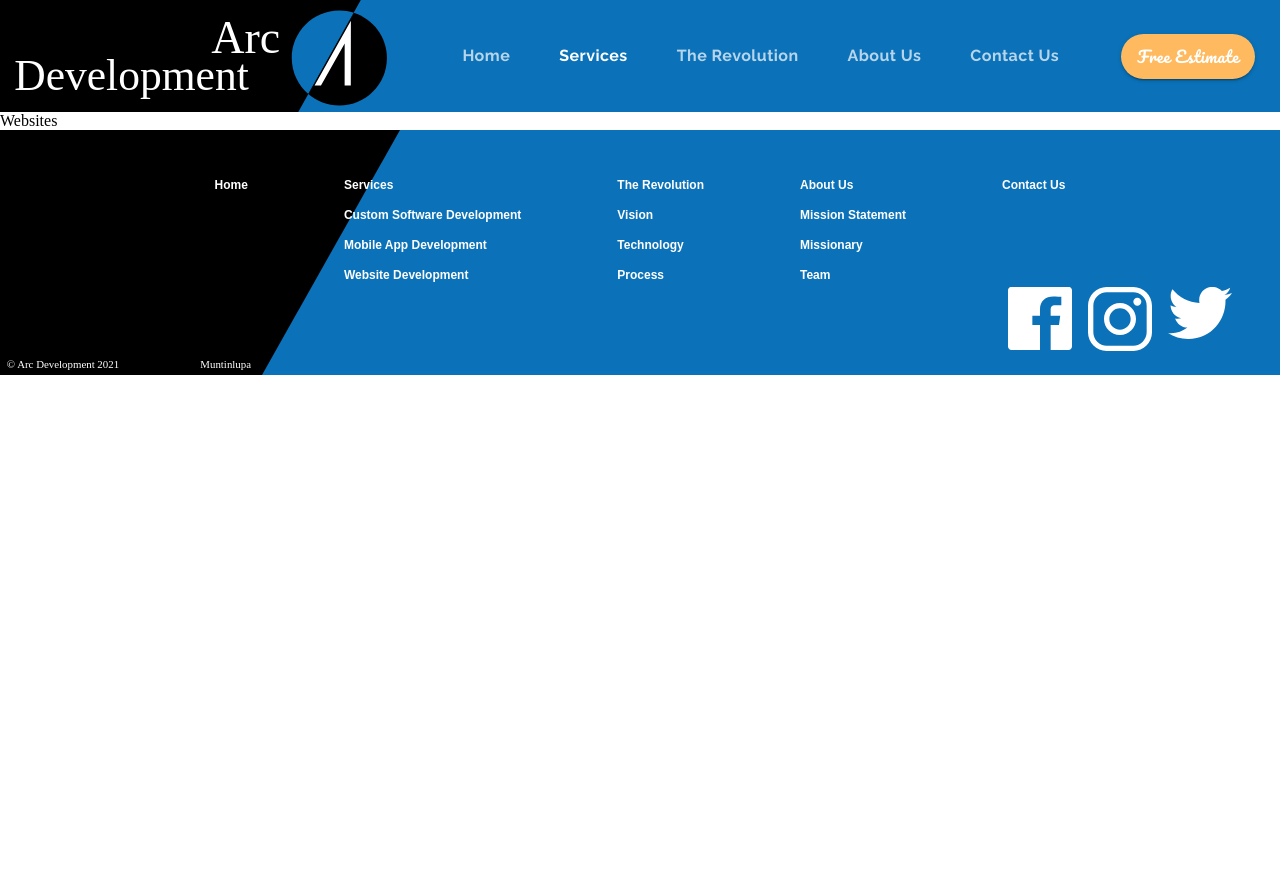
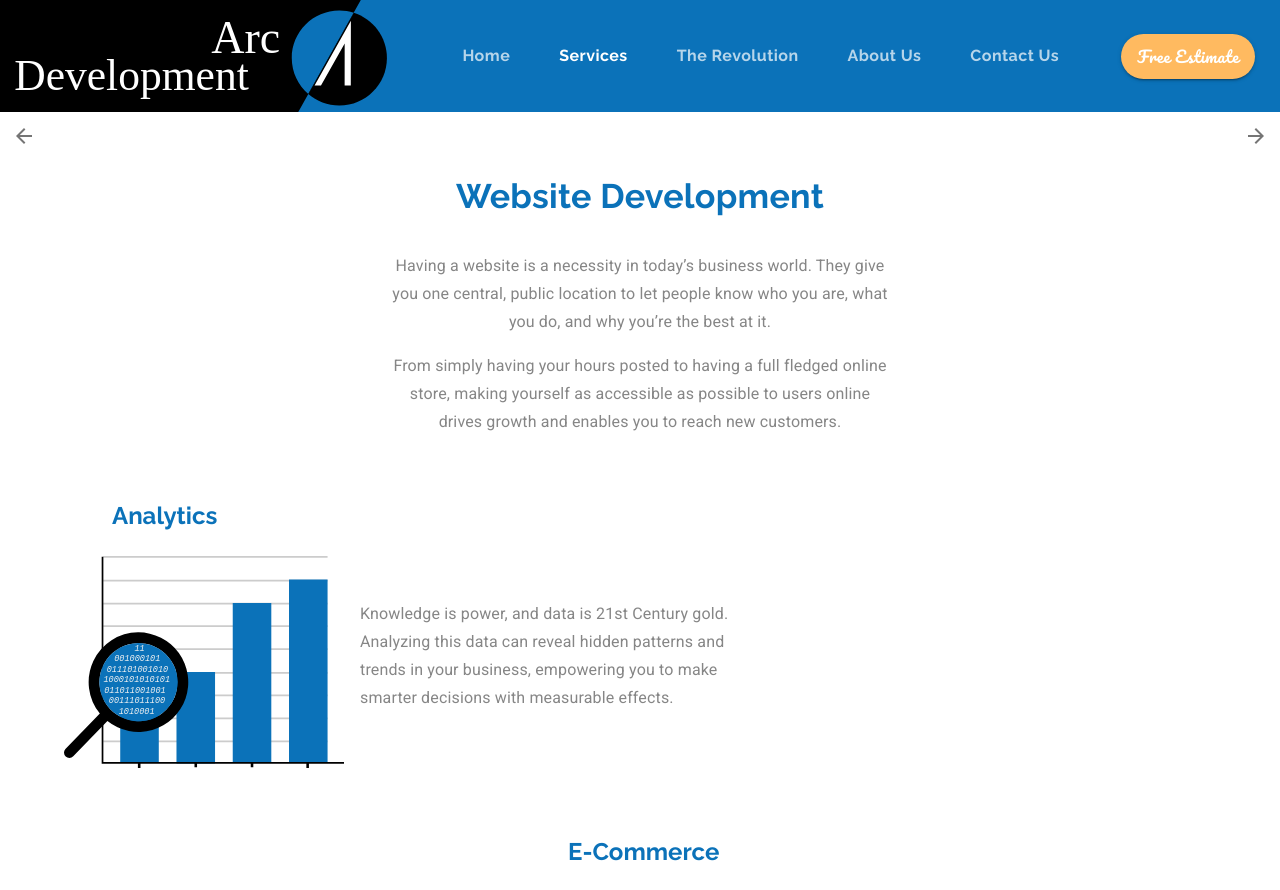
Before and after one commit to Haidoe/react-mui, a React (Create React App) app: page /websites in a window 1280 px wide. Shown: the top 890 px of the page. Before the commit the page ends 800 px from the top, so only its background shows below. Built offline with nearby package versions, Linux system fonts and the light colour scheme.

Commit message:
Added Website Page

```diff
--- a/src/components/App.js
+++ b/src/components/App.js
@@ -8,6 +8,7 @@ import ServicesPage from "./pages/Services";
 import CustomSoftwarePage from "./pages/Services/subs/CustomSoftware";
 import MobileAppPage from "./pages/Services/subs/MobileApp";
 import ContextProvider from "./Provider";
+import WebDev from "./pages/Services/subs/Website/Website";
 
 function App() {
   return (
@@ -29,11 +30,7 @@ function App() {
 
             <Route exact path="/mobileapps" component={MobileAppPage} />
 
-            <Route
-              exact
-              path="/websites"
-              component={() => <div> Websites </div>}
-            />
+            <Route exact path="/websites" component={WebDev} />
 
             <Route
               exact
--- /dev/null
+++ b/src/components/pages/Services/subs/Website/Website.js
@@ -0,0 +1,247 @@
+import Grid from "@material-ui/core/Grid";
+import Typography from "@material-ui/core/Typography";
+import { makeStyles } from "@material-ui/core/styles";
+import { useTheme } from "@material-ui/styles";
+import useMediaQuery from "@material-ui/core/useMediaQuery";
+
+import TransitionBlock from "../../TransitionBlock";
+import CTABlock from "../../../../CTABlock/CTABlock";
+import analyticsIcon from "../../../../../assets/analytics.svg";
+import outreachIcon from "../../../../../assets/outreach.svg";
+import seoIcon from "../../../../../assets/seo.svg";
+import ecommerceIcon from "../../../../../assets/ecommerce.svg";
+
+const useStyles = makeStyles((theme) => ({
+  title: {
+    fontFamily: "Raleway",
+    fontWeight: 700,
+    color: theme.palette.common.blue,
+    marginBottom: "1em",
+  },
+  subtitle: {
+    fontFamily: "Roboto",
+    color: theme.palette.common.grey,
+    marginBottom: "1em",
+  },
+  subtitleContainer: {
+    width: "400px",
+    [theme.breakpoints.down("xs")]: {
+      width: "100%",
+    },
+  },
+  firstBlockContainer: {
+    width: "500px",
+    textAlign: "center",
+    padding: "1em",
+    [theme.breakpoints.down("xs")]: {
+      width: "100%",
+    },
+  },
+  itemContainer: {
+    padding: "2em 4em",
+    [theme.breakpoints.down("sm")]: {
+      textAlign: "center",
+      padding: "2em 1em",
+    },
+    [theme.breakpoints.down("xs")]: {
+      padding: "1em 0.5em",
+    },
+  },
+  img: {
+    marginRight: "1em",
+    width: "280px",
+    height: "100%",
+    [theme.breakpoints.down("sm")]: {
+      marginBottom: "2em",
+      marginRight: 0,
+    },
+  },
+  analytics: {
+    paddingLeft: "2em",
+    [theme.breakpoints.down("sm")]: {
+      paddingLeft: 0,
+    },
+  },
+}));
+
+const WebDev = () => {
+  const classes = useStyles();
+  const theme = useTheme();
+  const matchesSM = useMediaQuery(theme.breakpoints.down("sm"));
+
+  return (
+    <Grid container direction="column">
+      <Grid item>
+        <TransitionBlock />
+      </Grid>
+
+      <Grid item>
+        <Grid container justify="center" alignItems="center">
+          <div className={classes.firstBlockContainer}>
+            <Typography variant="h4" className={classes.title}>
+              Website Development
+            </Typography>
+
+            <Typography variant="subtitle1" className={classes.subtitle}>
+              Having a website is a necessity in today’s business world. They
+              give you one central, public location to let people know who you
+              are, what you do, and why you’re the best at it.
+            </Typography>
+
+            <Typography variant="subtitle1" className={classes.subtitle}>
+              From simply having your hours posted to having a full fledged
+              online store, making yourself as accessible as possible to users
+              online drives growth and enables you to reach new customers.
+            </Typography>
+          </div>
+        </Grid>
+      </Grid>
+
+      <Grid item className={classes.itemContainer}>
+        <Typography
+          variant="h5"
+          className={`${classes.title} ${classes.analytics}`}
+        >
+          Analytics
+        </Typography>
+
+        <Grid
+          container
+          direction={matchesSM ? "column" : "row"}
+          alignItems="center"
+        >
+          <Grid item>
+            <img
+              className={classes.img}
+              src={analyticsIcon}
+              alt="analytics icon"
+            />
+          </Grid>
+
+          <Grid item className={classes.subtitleContainer}>
+            <Typography variant="subtitle1" className={classes.subtitle}>
+              Knowledge is power, and data is 21st Century gold. Analyzing this
+              data can reveal hidden patterns and trends in your business,
+              empowering you to make smarter decisions with measurable effects.
+            </Typography>
+          </Grid>
+        </Grid>
+      </Grid>
+
+      <Grid item className={classes.itemContainer}>
+        <Grid
+          container
+          alignItems={matchesSM ? "center" : "flex-end"}
+          direction="column"
+        >
+          <Grid item>
+            <Typography
+              variant="h5"
+              className={`${classes.title} ${classes.analytics}`}
+            >
+              E-Commerce
+            </Typography>
+
+            <Grid
+              container
+              alignItems="center"
+              direction={matchesSM ? "column" : "row"}
+            >
+              <Grid item>
+                <img
+                  className={classes.img}
+                  src={ecommerceIcon}
+                  alt="globe icon"
+                />
+              </Grid>
+
+              <Grid item className={classes.subtitleContainer}>
+                <Typography variant="subtitle1" className={classes.subtitle}>
+                  It’s no secret that people like to shop online.
+                </Typography>
+
+                <Typography variant="subtitle1" className={classes.subtitle}>
+                  In 2017 over <b> $2.3 trillion </b> was spent in e-commerce,
+                  and it’s time for your slice of that pie.
+                </Typography>
+              </Grid>
+            </Grid>
+          </Grid>
+        </Grid>
+      </Grid>
+
+      <Grid item className={classes.itemContainer}>
+        <Typography
+          variant="h5"
+          className={`${classes.title} ${classes.analytics}`}
+        >
+          Outreach
+        </Typography>
+
+        <Grid
+          container
+          direction={matchesSM ? "column" : "row"}
+          alignItems="center"
+        >
+          <Grid item>
+            <img
+              className={classes.img}
+              src={outreachIcon}
+              alt="megaphone icon"
+            />
+          </Grid>
+
+          <Grid item className={classes.subtitleContainer}>
+            <Typography variant="subtitle1" className={classes.subtitle}>
+              Draw people in with a dazzling website. Showing off your products
+              online is a great way to help customers decide what’s right for
+              them before visiting in person.
+            </Typography>
+          </Grid>
+        </Grid>
+      </Grid>
+
+      <Grid item className={classes.itemContainer}>
+        <Grid container justify={matchesSM ? "center" : "flex-end"}>
+          <Grid item>
+            <Typography variant="h5" className={classes.title}>
+              Outreach
+            </Typography>
+
+            <Grid container direction={matchesSM ? "column" : "row"}>
+              <Grid item>
+                <img
+                  className={classes.img}
+                  src={seoIcon}
+                  alt="search engine optimization icon"
+                />
+              </Grid>
+
+              <Grid item className={classes.subtitleContainer}>
+                <Typography variant="subtitle1" className={classes.subtitle}>
+                  How often have you ever been to the second page of Google
+                  results?
+                </Typography>
+
+                <Typography variant="subtitle1" className={classes.subtitle}>
+                  If you’re like us, probably never.
+                </Typography>
+
+                <Typography variant="subtitle1" className={classes.subtitle}>
+                  Customers don’t go there either, so we make sure your website
+                  is designed to end up on top.
+                </Typography>
+              </Grid>
+            </Grid>
+          </Grid>
+        </Grid>
+      </Grid>
+
+      <Grid item>
+        <CTABlock />
+      </Grid>
+    </Grid>
+  );
+};
+
+export default WebDev;
--- /dev/null
+++ b/src/components/pages/Services/subs/Website/index.js
@@ -0,0 +1 @@
+export { default } from "./Website";
```
